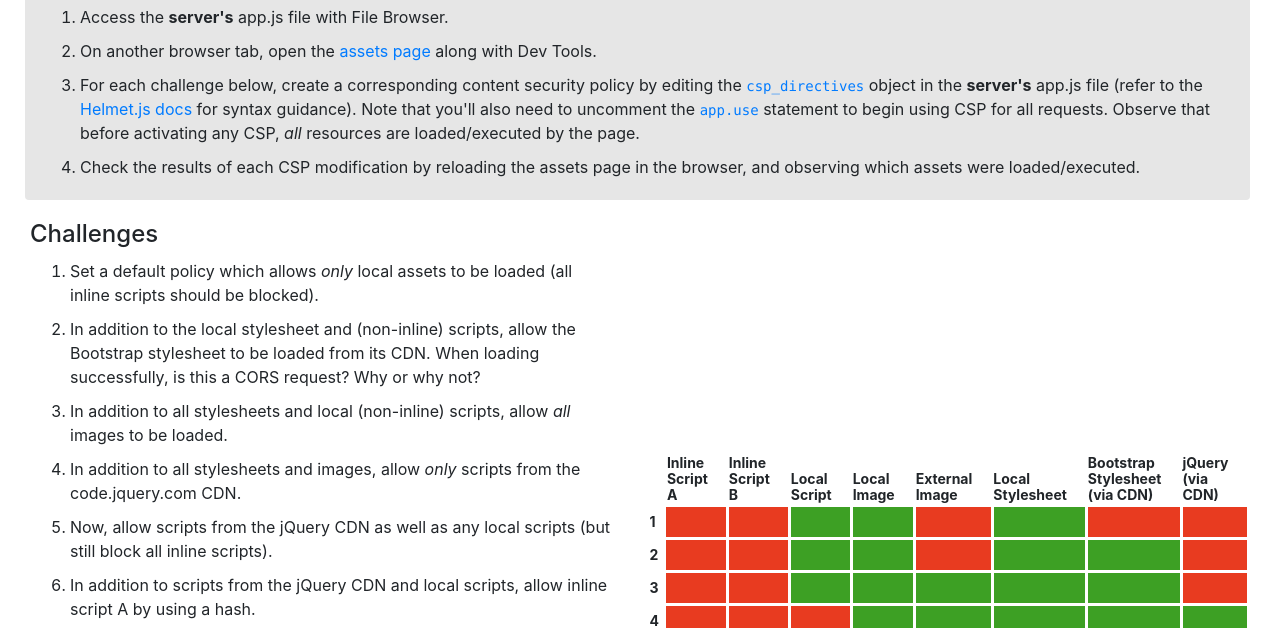
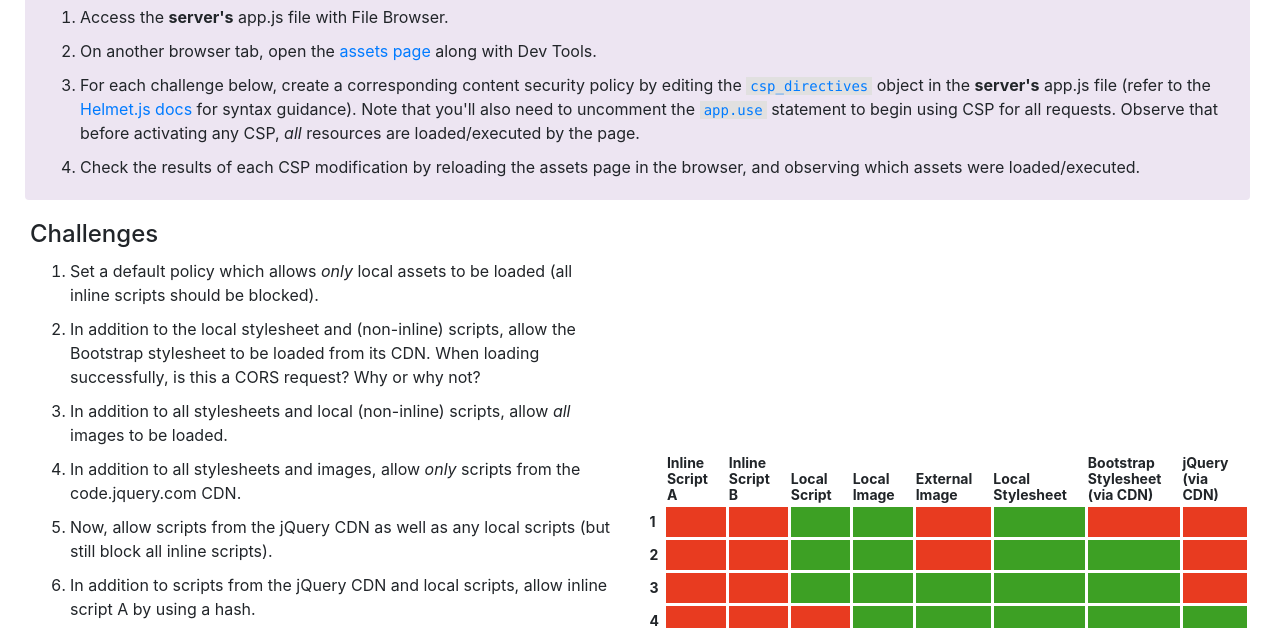
Before and after one commit to uwciso/browser-security, a website: page public/csp.html in a window 1280 px wide. Shown: the part 125-753 px from the top of the page. Drawn offline with nearby package versions, Linux system fonts and the light colour scheme.

Commit message:
style updates for instr header and code formatting

```diff
--- a/public/stylesheets/styles.css
+++ b/public/stylesheets/styles.css
@@ -29,7 +29,7 @@ img#network {
   margin-top: 10px;
   margin-left: -5px;
   margin-bottom: 15px;
-  background-color: #e6e6e6;
+  background-color: #ede5f2;
   border-radius: 4px;
   padding: 10px 15px 5px 15px;
 }
@@ -215,3 +215,8 @@ ol.extra-space > li:not(:last-of-type) {
 p.note {
   margin-top: 10px;
 }
+code {
+  color: #5b5b5b;
+  background-color: #e1e0e0;
+  padding: 1px 4px;
+}
```
Also changed, not shown: public/cookies.html (+1 -1 lines).
